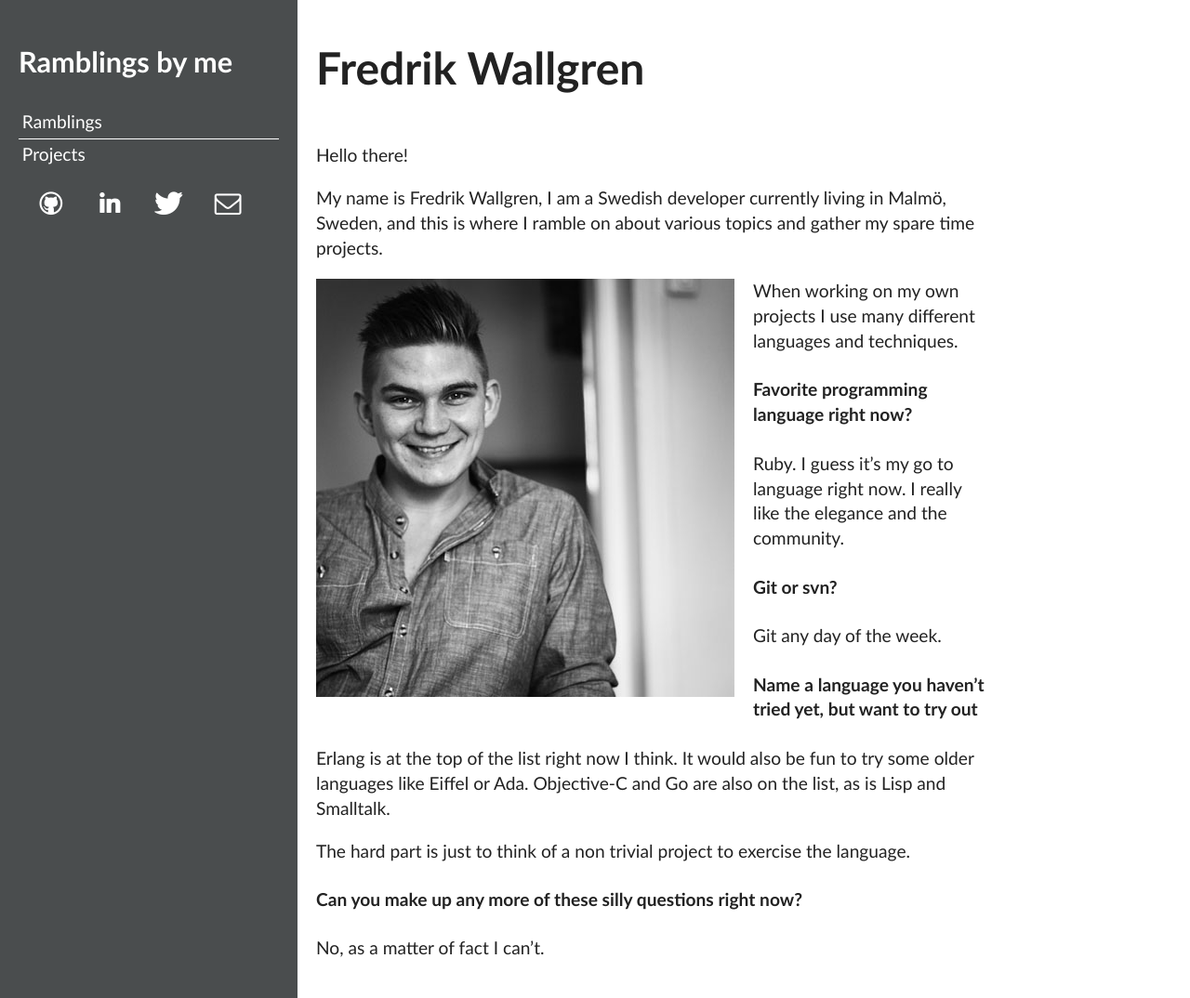
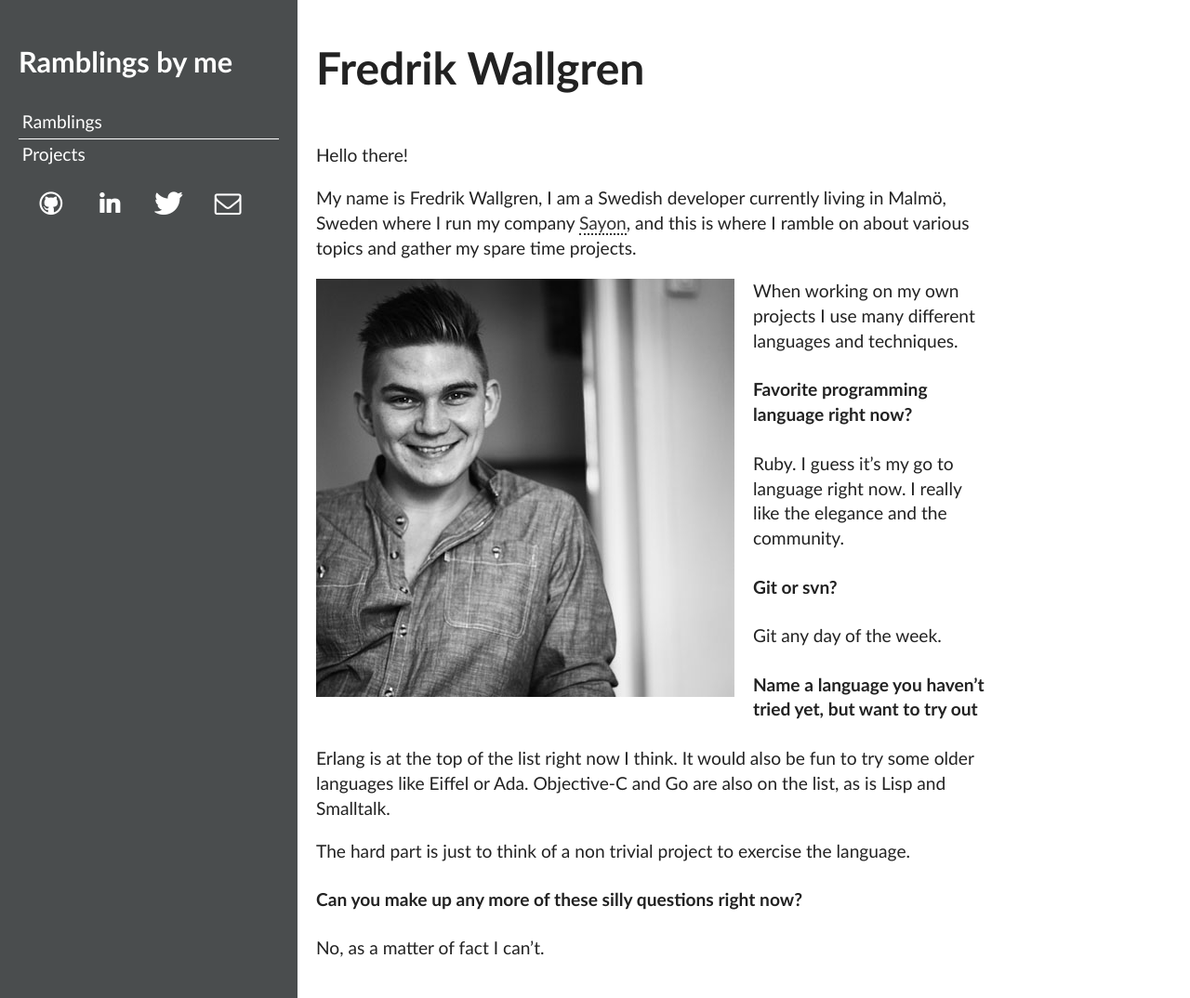
Before and after one commit to walle/ramblings, a Jekyll site: the page built from index.md, in a window 1280 px wide and 1074 px high. Shown: the whole window at 93% size. Built offline with Jekyll 4.4.1, drawn with Linux system fonts in a browser that asks for light colours.

Commit message:
Update index.md

```diff
--- a/index.md
+++ b/index.md
@@ -1,11 +1,12 @@
 ---
 layout: default
 ---
+
 # Fredrik Wallgren
 
 Hello there!
 
-My name is Fredrik Wallgren, I am a Swedish developer currently living in Malmö, Sweden, and this is where I ramble on about various
+My name is Fredrik Wallgren, I am a Swedish developer currently living in Malmö, Sweden where I run my company [Sayon](http://sayon.se), and this is where I ramble on about various
 topics and gather my spare time projects.
 
 ![Portrait](/images/fredrik.jpg)
```
